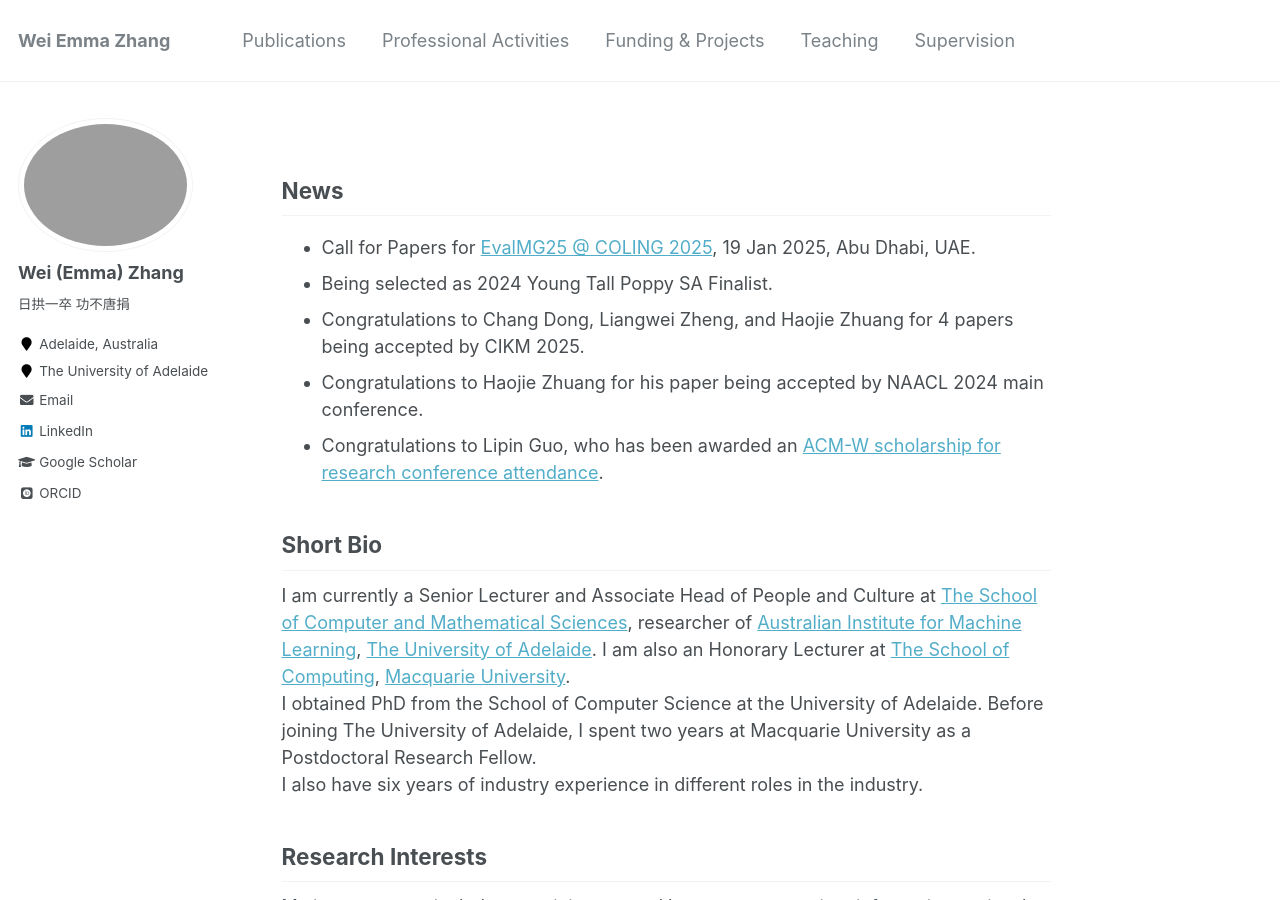
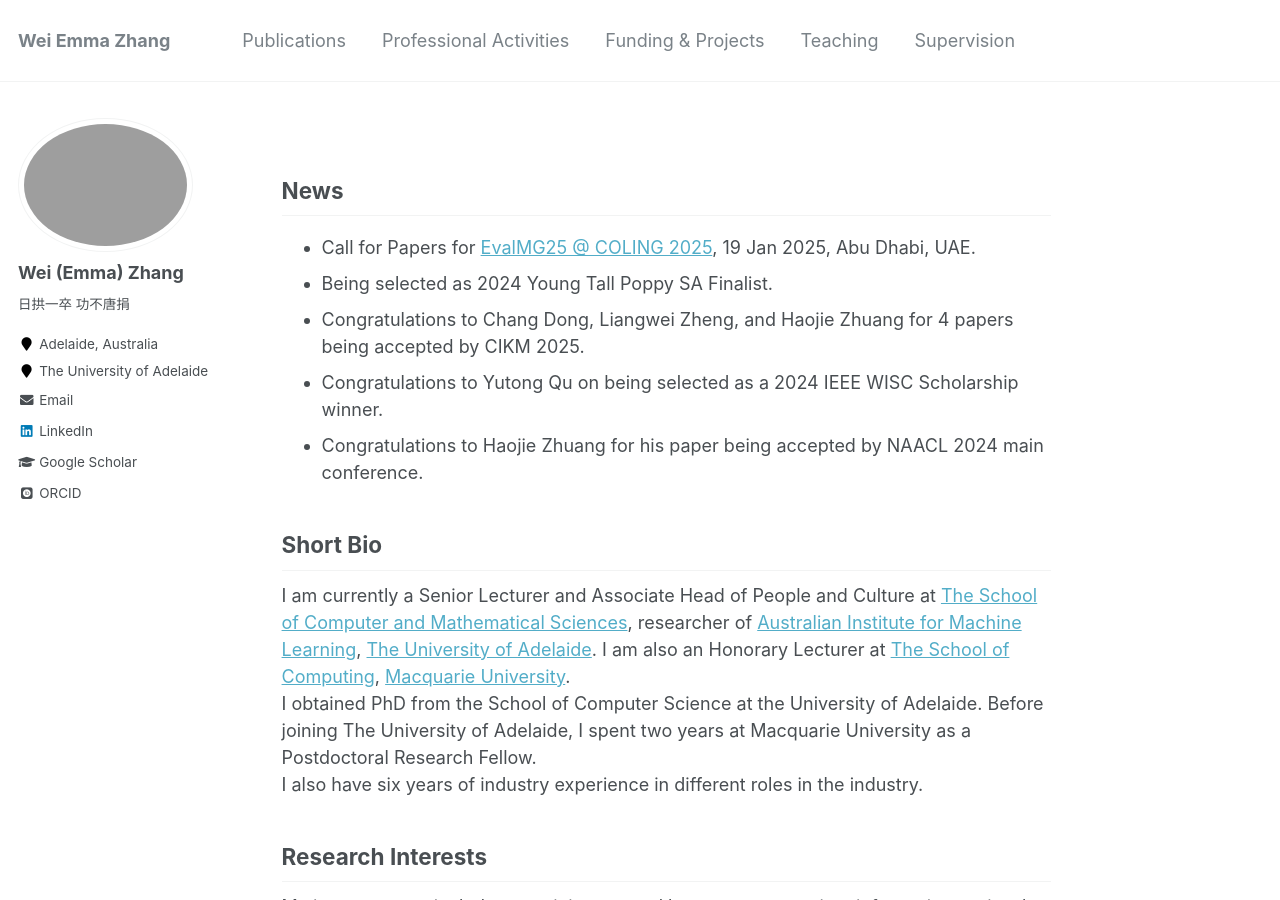
Before and after one commit to weiezhang/weiezhang.github.io, a Jekyll site: the page built from _pages/about.md, in a window 1280 px wide and 900 px high. Built offline with Jekyll 4.4.1, drawn with Linux system fonts in a browser that asks for light colours; some web fonts are replaced.

Commit message:
Update about.md

```diff
--- a/_pages/about.md
+++ b/_pages/about.md
@@ -12,8 +12,8 @@ redirect_from:
 * Call for Papers for [EvalMG25 @ COLING 2025](https://evalmg.github.io/), 19 Jan 2025, Abu Dhabi, UAE.
 * Being selected as 2024 Young Tall Poppy SA Finalist.
 * Congratulations to Chang Dong, Liangwei Zheng, and Haojie Zhuang for 4 papers being accepted by CIKM 2025.
+* Congratulations to Yutong Qu on being selected as a 2024 IEEE WISC Scholarship winner.
 * Congratulations to Haojie Zhuang for his paper being accepted by NAACL 2024 main conference.
-* Congratulations to Lipin Guo, who has been awarded an [ACM-W scholarship for research conference attendance](https://women.acm.org/acm-w-scholarship-for-attendance-of-research-conferences-program/).
 
 ## Short Bio
 I am currently a Senior Lecturer and Associate Head of People and Culture at [The School of Computer and Mathematical Sciences](https://set.adelaide.edu.au/mathematical-sciences), researcher of [Australian Institute for Machine Learning](https://www.adelaide.edu.au/aiml/), [The University of Adelaide](http://www.adelaide.edu.au). I am also an Honorary Lecturer at [The School of Computing](https://www.mq.edu.au/faculty-of-science-and-engineering/departments-and-schools/school-of-computing), [Macquarie University](http://www.mq.edu.au/).
```
